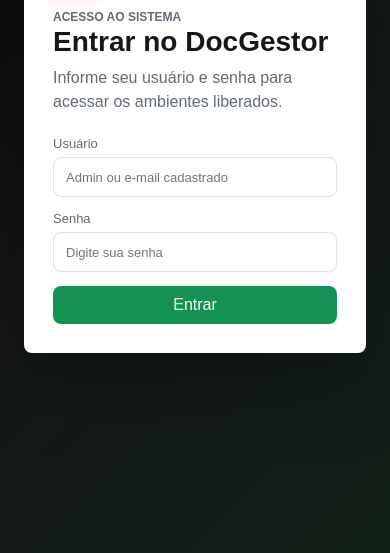
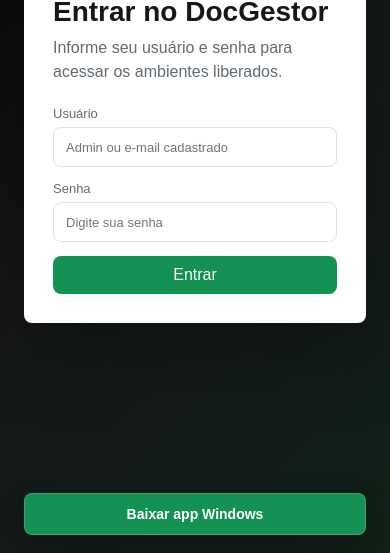
Before and after one commit to jonatassgoncalvess-art/DocGestor, an Electron app: page index.html in a window 390 px wide. Shown: the part 291-844 px from the top of the page. Drawn offline with Linux system fonts and the light colour scheme; no server answers.

Commit message:
Adiciona download do app Windows

```diff
--- a/index.html
+++ b/index.html
@@ -34,6 +34,9 @@
           <button class="primary" id="login-submit">Entrar</button>
         </form>
       </div>
+      <a class="login-download" href="downloads/DocGestor-by-Carminatti-1.0.0-x64.exe" download>
+        Baixar app Windows
+      </a>
     </section>
 
     <div class="app-shell" id="app-shell" hidden>
--- a/styles.css
+++ b/styles.css
@@ -45,6 +45,7 @@ body {
   min-height: 100vh;
   padding: 24px;
   place-items: center;
+  position: relative;
 }
 
 .login-card {
@@ -86,6 +87,28 @@ body {
   color: var(--brand-red);
   font-size: 13px;
   padding: 10px 12px;
+}
+
+.login-download {
+  align-items: center;
+  background: var(--primary);
+  border: 1px solid rgba(255, 255, 255, 0.16);
+  border-radius: 8px;
+  bottom: 24px;
+  box-shadow: 0 16px 34px rgba(0, 0, 0, 0.24);
+  color: #fff;
+  display: inline-flex;
+  font-size: 14px;
+  font-weight: 700;
+  min-height: 42px;
+  padding: 0 16px;
+  position: absolute;
+  right: 24px;
+  text-decoration: none;
+}
+
+.login-download:hover {
+  background: var(--primary-dark);
 }
 
 .current-user {
@@ -2912,6 +2935,17 @@ textarea {
 }
 
 @media (max-width: 700px) {
+  .login-screen {
+    padding-bottom: 84px;
+  }
+
+  .login-download {
+    bottom: 18px;
+    justify-content: center;
+    left: 24px;
+    right: 24px;
+  }
+
   .main,
   .sidebar {
     padding: 18px;
```
Also changed, not shown: 1 other file.
